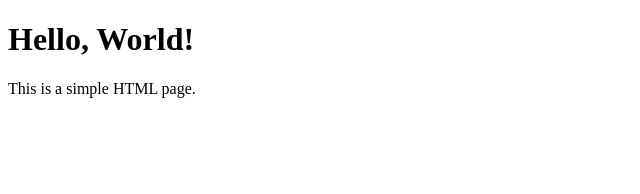
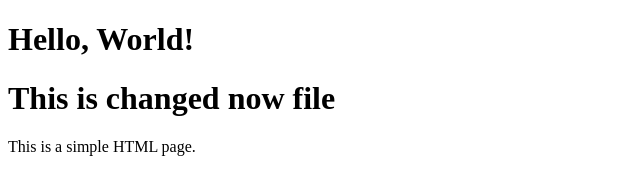
Before and after one commit to sk7434/Devops-Project1, a plain HTML site: page index.html in a window 1280 px wide. Shown: the whole page, without its empty margins (0-640 px from the left). Drawn offline with Linux system fonts and the light colour scheme.

Commit message:
adding version 1.1

```diff
--- a/index.html
+++ b/index.html
@@ -6,6 +6,7 @@
 </head>
 <body>
     <h1>Hello, World!</h1>
+    <h1>This is changed now file </h1>
     <p>This is a simple HTML page.</p>
 </body>
 </html>
```
